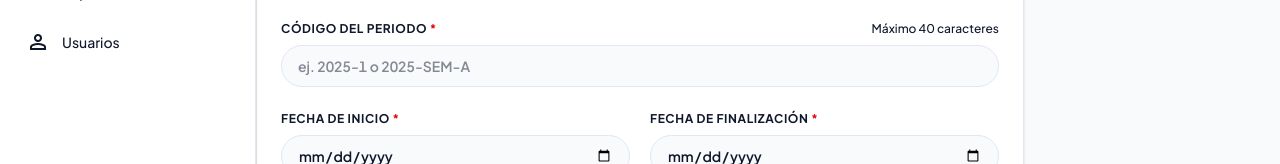
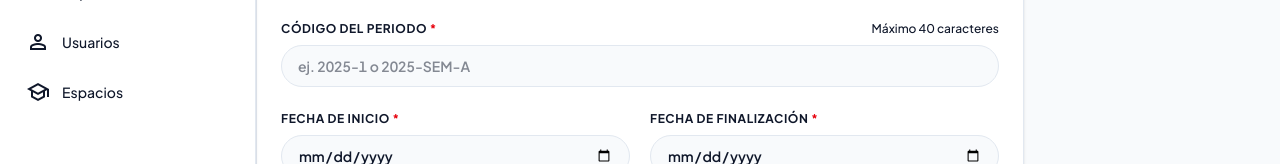
Before and after one commit to jpmendeza2401/202620-MISW4204-Grupo12-Frontend, an Angular app: page /crear-periodo in a window 1280 px wide. Shown: the part 216-380 px from the top of the page. Built offline with nearby package versions, Linux system fonts and the light colour scheme.

Commit message:
add spaces in sidebar

```diff
--- a/src/app/shared/layout/sidebar/sidebar.html
+++ b/src/app/shared/layout/sidebar/sidebar.html
@@ -60,5 +60,15 @@
       <span class="material-symbols-outlined text-[20px]">person</span>
       <span>Usuarios</span>
     </a>
+
+        <a
+      routerLink="/espacios"
+      routerLinkActive="bg-primary text-white font-semibold shadow-sm"
+      class="flex items-center gap-3 px-3.5 py-2.5 text-slate-var font-medium text-sm rounded-xl transition-colors"
+      (click)="cerrar.emit()"
+    >
+      <span class="material-symbols-outlined text-[20px]">school</span>
+      <span>Espacios</span>
+    </a>
   </nav>
 </aside>
```
